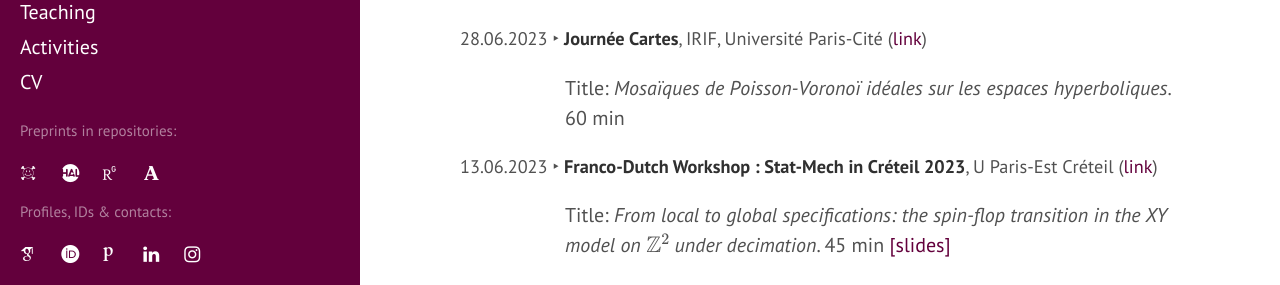
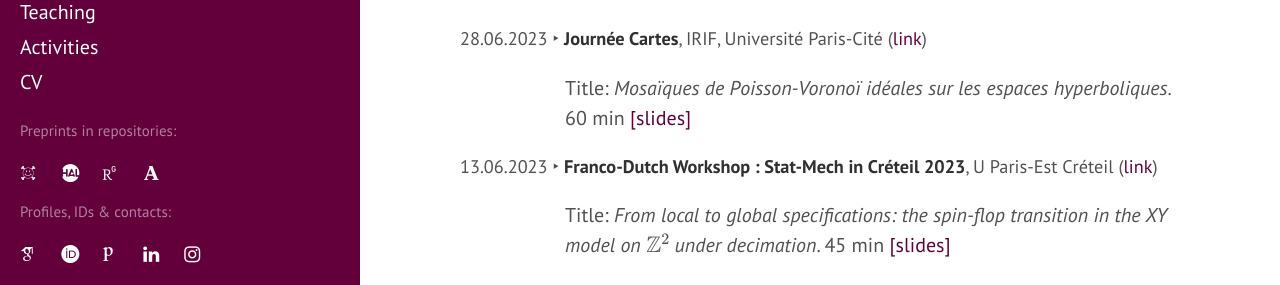
Before and after one commit to matteodachille/matteodachille.github.io, a Jekyll site: the page built from talks.md, in a window 1280 px wide and 900 px high. Shown: the part 371-656 px from the top of the window. Built offline with Jekyll 4.4.1, drawn with Linux system fonts in a browser that asks for light colours; nearby versions of some CDN libraries; some web fonts are replaced; grey boxes are pictures that could not be loaded.

Commit message:
Added slides of last talk

```diff
--- a/talks.md
+++ b/talks.md
@@ -43,7 +43,7 @@ Title: _TBA_ <!--[ [slides] ](#){:target="_blank"}-->
 {: style="font-size: 18.3px" }
 
 
-Title: _Mosaïques de Poisson-Voronoï idéales sur les espaces hyperboliques_. 60 min <!--[ [slides] ](#){:target="_blank"}-->
+Title: _Mosaïques de Poisson-Voronoï idéales sur les espaces hyperboliques_. 60 min [ [slides] ]({{ site.baseurl }}downloads/JourneeCartesIRIF_28_06_2023_final.pdf){:target="_blank"}
 {: style="margin-left: 105px" }
 
 
```
Also changed, not shown: 1 other file.
